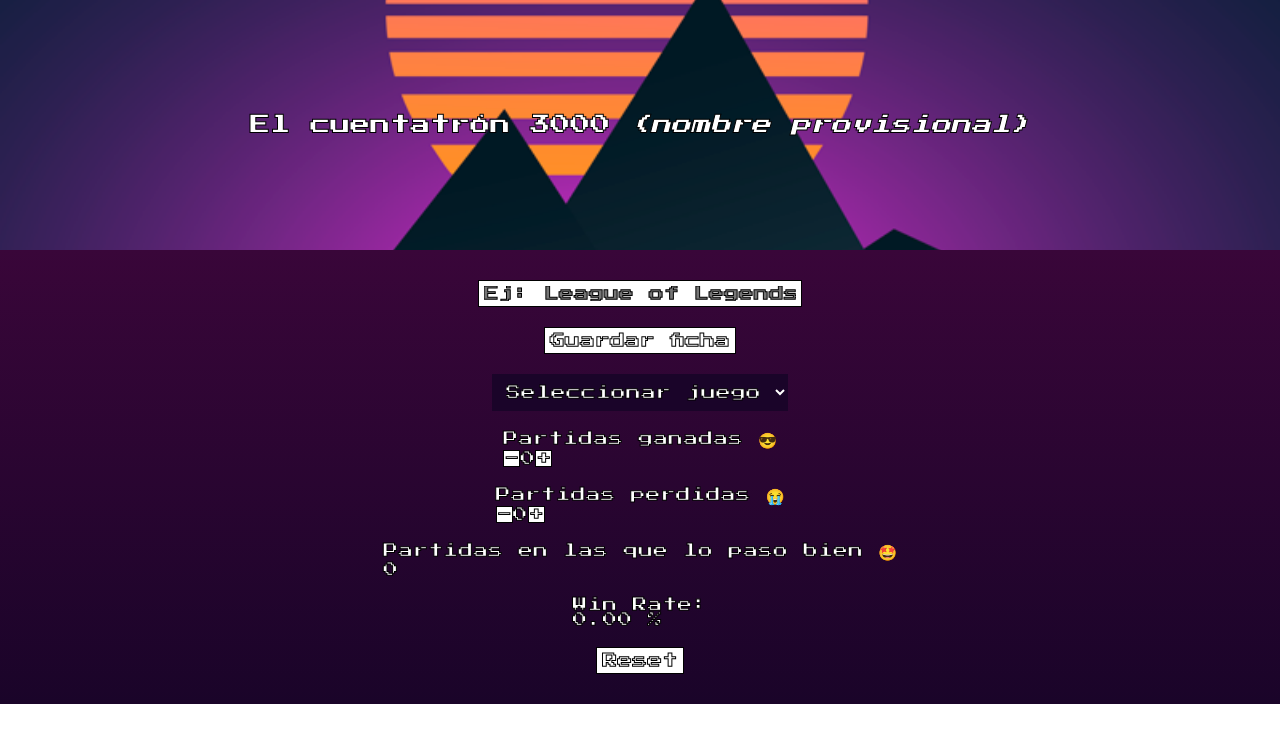
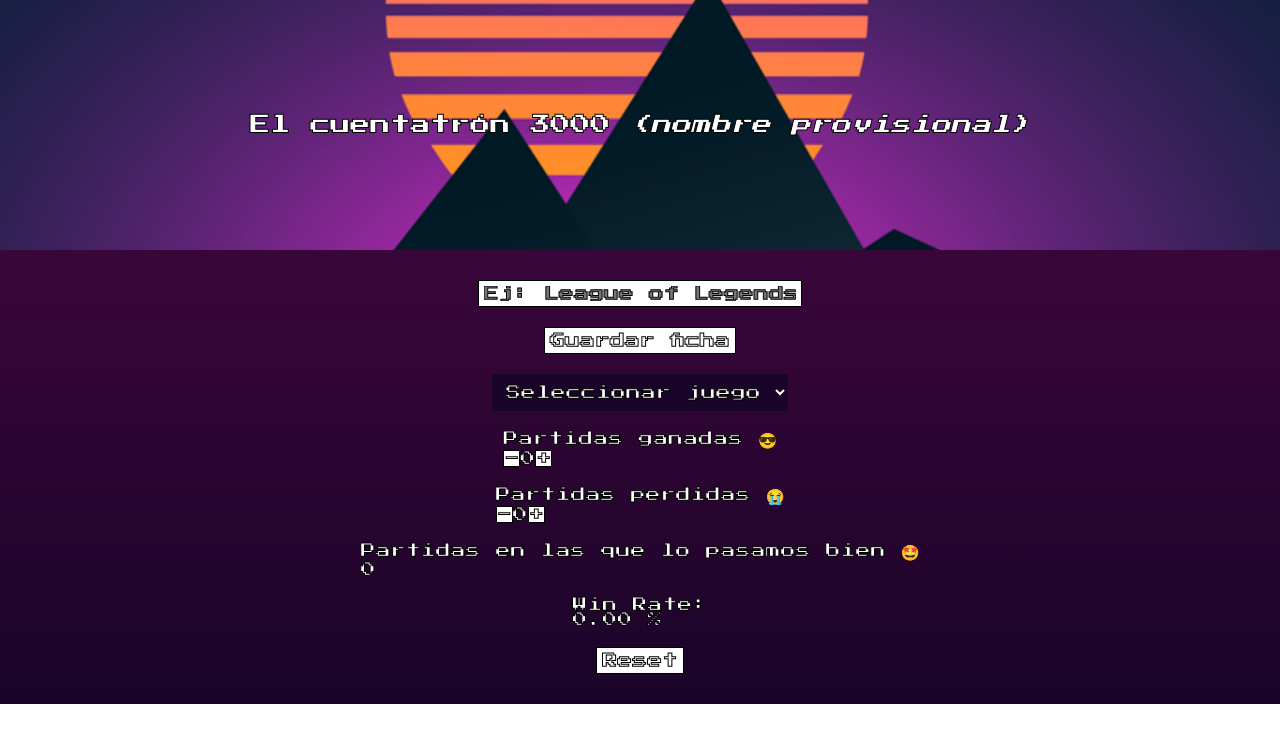
Before and after one commit to GemaMesasV/contador_juegos, a React app: page / in a window 1280 px wide. Built offline with nearby package versions, Linux system fonts and the light colour scheme.

Commit message:
run docs

```diff
--- a/src/components/App.js
+++ b/src/components/App.js
@@ -78,7 +78,7 @@ function App() {
         changeValue={setGamesLost}
       ></Counter>
       <div>
-        <div>Partidas en las que lo paso bien 🤩</div>
+        <div>Partidas en las que lo pasamos bien 🤩</div>
         <div>{gamesWinned + gamesLost}</div>
       </div>
       <div>
```
Also changed, not shown: docs/index.html (+1 -1 lines), docs/asset-manifest.json, docs/static/js/main.d87ec621.js.LICENSE.txt (renamed from docs/static/js/main.a803909a.js.LICENSE.txt), docs/vaporwave-favicon.png (added), docs/vaporwave-favicon2.png (added), 8 other files.
